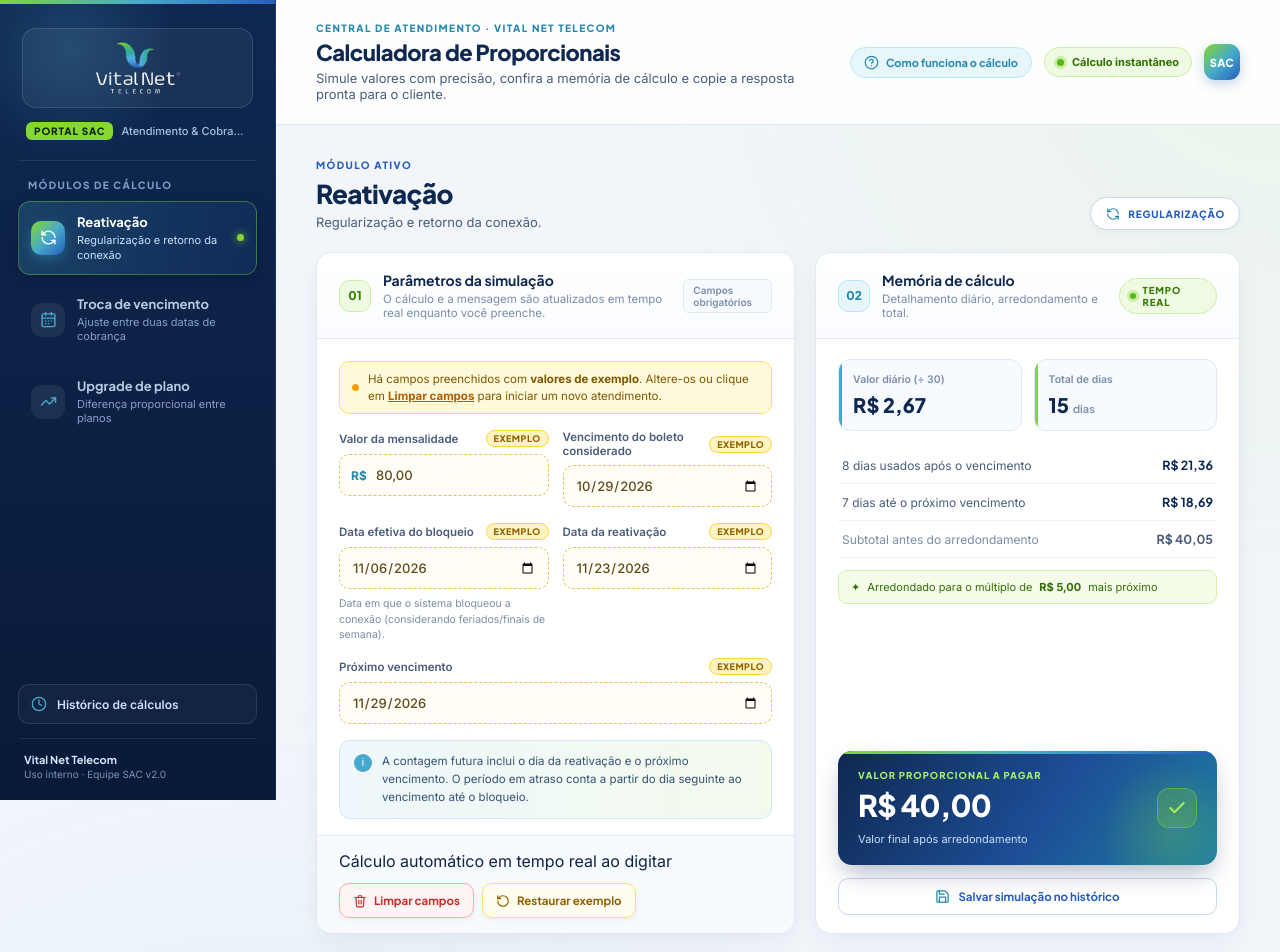
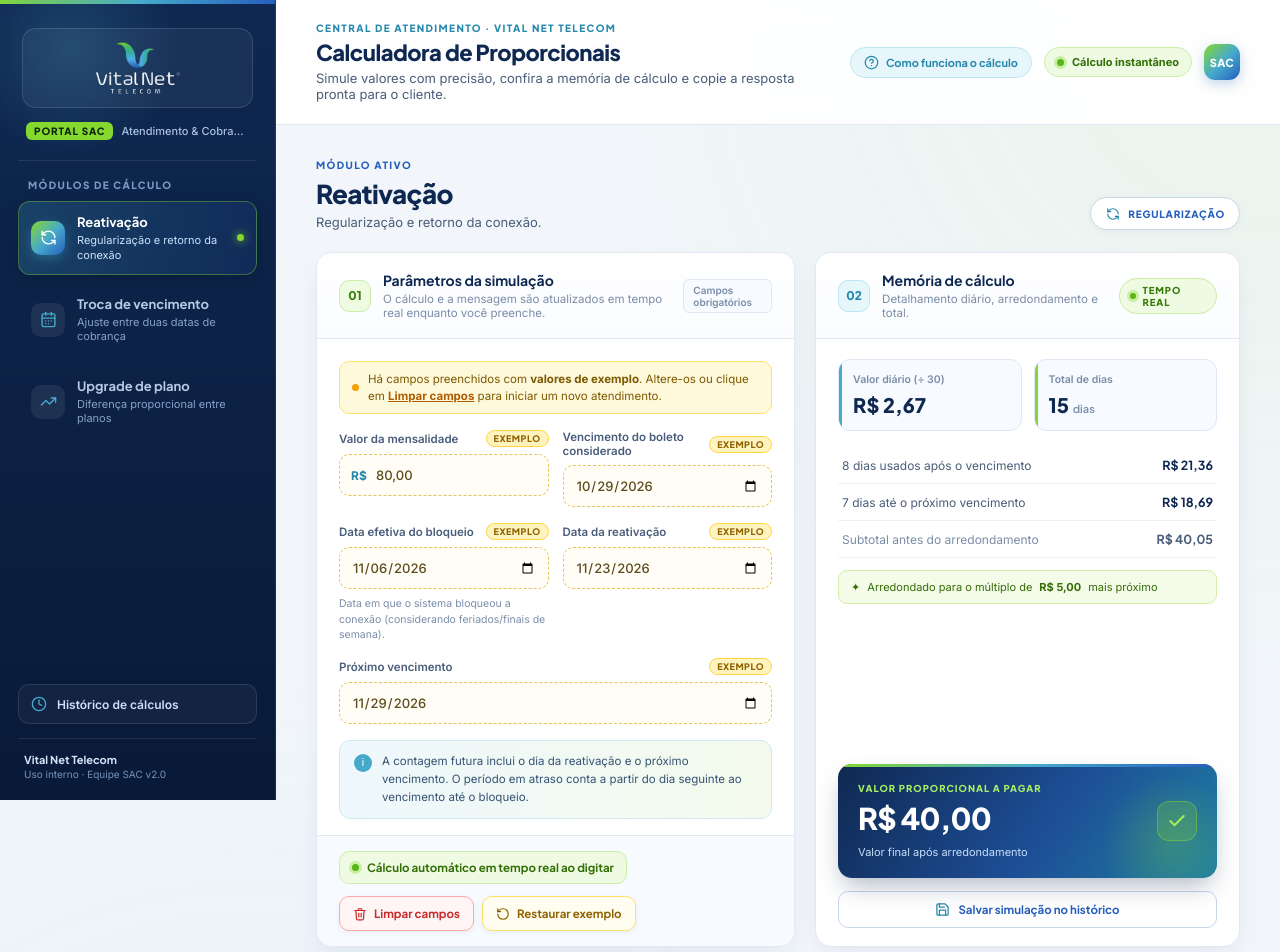
Before and after one commit to sacgiliel-lgtm/calculadora-proporcionais-vitalnet, a React (Vite) app: page / in a window 1280 px wide. Shown: the top 952 px of the page. Built offline with nearby package versions, Linux system fonts and the light colour scheme.

Commit message:
Update styles for buttons and layout adjustments
Refactor button styles and update layout for secondary actions.

```diff
--- a/src/index.css
+++ b/src/index.css
@@ -422,7 +422,8 @@ button {
 }
 
 .status-dot,
-.live-tag span {
+.live-tag span,
+.realtime-dot {
   width: 7px;
   height: 7px;
   background: var(--vn-green-deep);
@@ -775,37 +776,25 @@ button {
   flex-wrap: wrap;
 }
 
+.realtime-hint {
+  display: inline-flex;
+  align-items: center;
+  gap: 8px;
+  font-family: 'Plus Jakarta Sans', sans-serif;
+  font-size: 11.5px;
+  font-weight: 700;
+  color: #327006;
+  background: var(--vn-green-soft);
+  border: 1px solid var(--vn-green-border);
+  padding: 8px 12px;
+  border-radius: 10px;
+}
+
 .secondary-actions {
   display: flex;
   align-items: center;
   gap: 8px;
   flex-wrap: wrap;
-}
-
-.primary-btn {
-  border: 0;
-  background: linear-gradient(135deg, var(--vn-blue-bright) 0%, var(--vn-blue) 100%);
-  color: #ffffff;
-  padding: 11px 18px;
-  border-radius: 10px;
-  font-family: 'Plus Jakarta Sans', sans-serif;
-  font-size: 12px;
-  font-weight: 700;
-  display: inline-flex;
-  align-items: center;
-  gap: 10px;
-  box-shadow: var(--shadow-blue);
-  transition: all 0.18s ease;
-}
-
-.primary-btn:hover {
-  transform: translateY(-1px);
-  box-shadow: 0 10px 24px -4px rgba(37, 94, 188, 0.42);
-}
-
-.primary-btn svg {
-  width: 15px;
-  height: 15px;
 }
 
 .text-btn {
```
